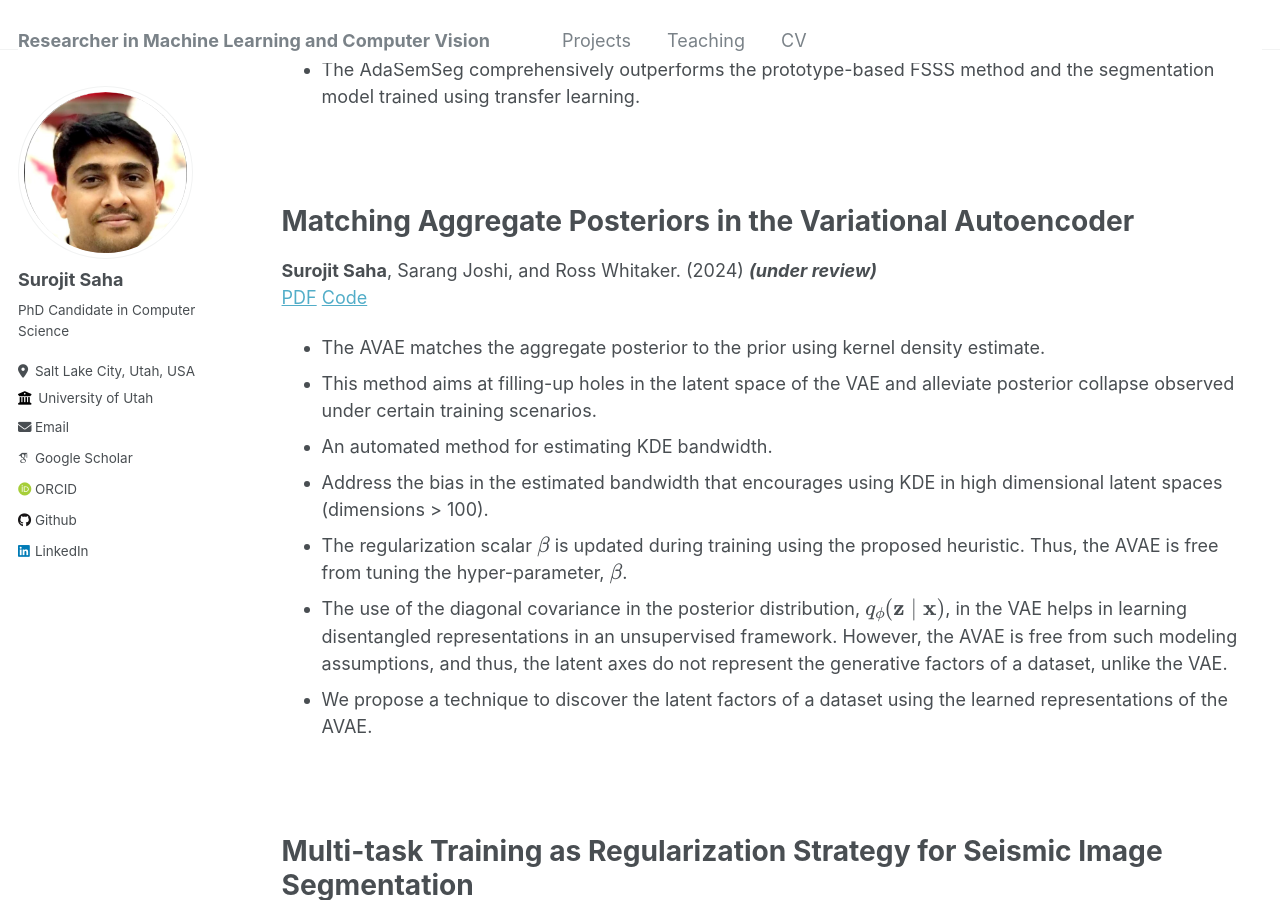
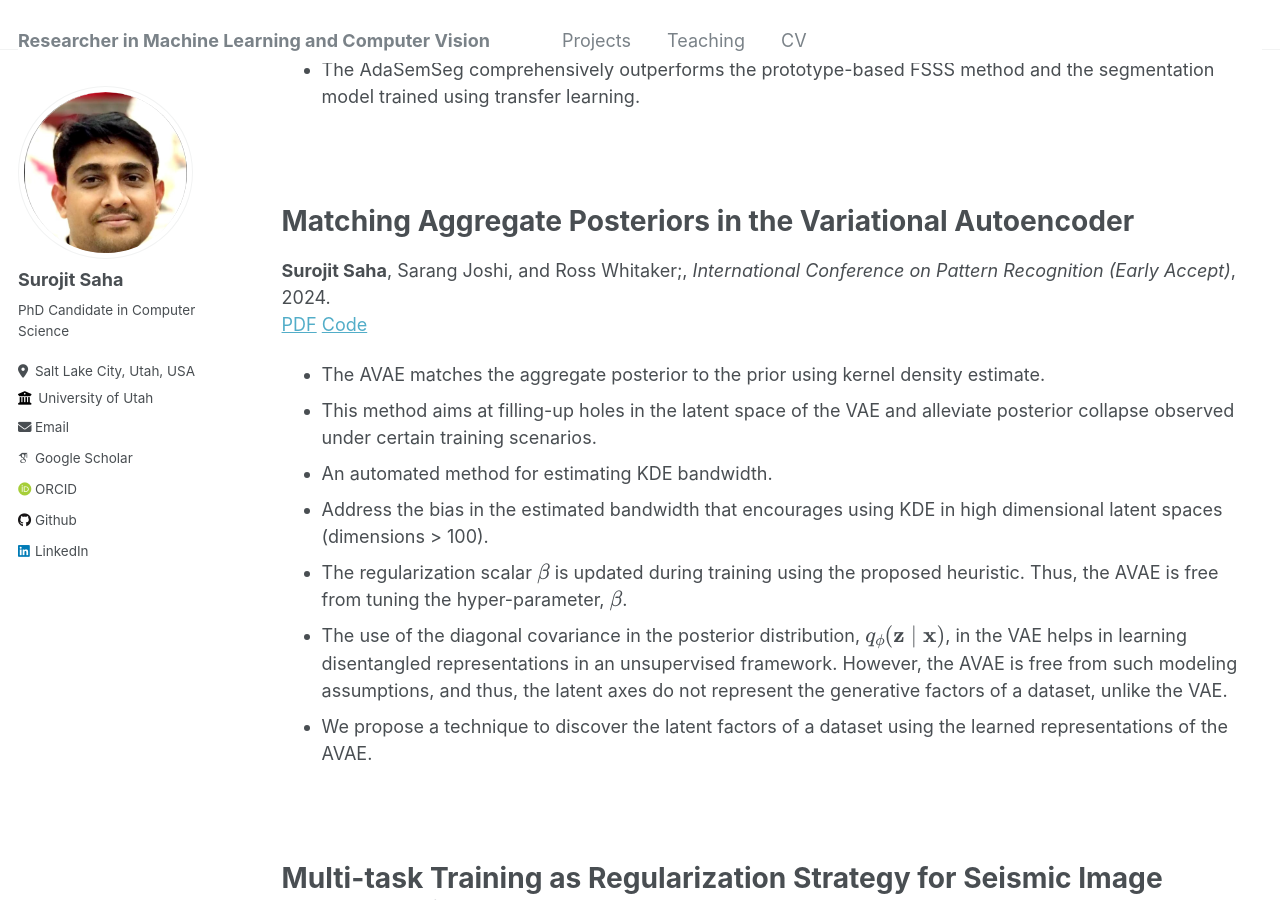
Before and after one commit to Surojit-Utah/Surojit-Utah.github.io, a Jekyll site: the page built from _pages/publications.md, in a window 1280 px wide and 900 px high, scrolled down 1234 px. Built offline with Jekyll 4.4.1, drawn with Linux system fonts in a browser that asks for light colours; some web fonts are replaced.

Commit message:
Update publications.md

```diff
--- a/_pages/publications.md
+++ b/_pages/publications.md
@@ -34,8 +34,8 @@ As a research assistant, I have collaborated with researchers from ExxonMobil, U
 <br />
 <br />
 # Matching Aggregate Posteriors in the Variational Autoencoder
-<b>Surojit Saha</b>, Sarang Joshi, and Ross Whitaker. (2024)
-***(under review)***<br />
+<b>Surojit Saha</b>, Sarang Joshi, and Ross Whitaker;, <i>International Conference on Pattern Recognition (Early Accept)</i>, 2024.
+<br />
 [PDF](http://surojit-utah.github.io/files/AVAE.pdf "PDF") [Code](https://github.com/Surojit-Utah/AVAE "Code")
 
 * The AVAE matches the aggregate posterior to the prior using kernel density estimate.
```
